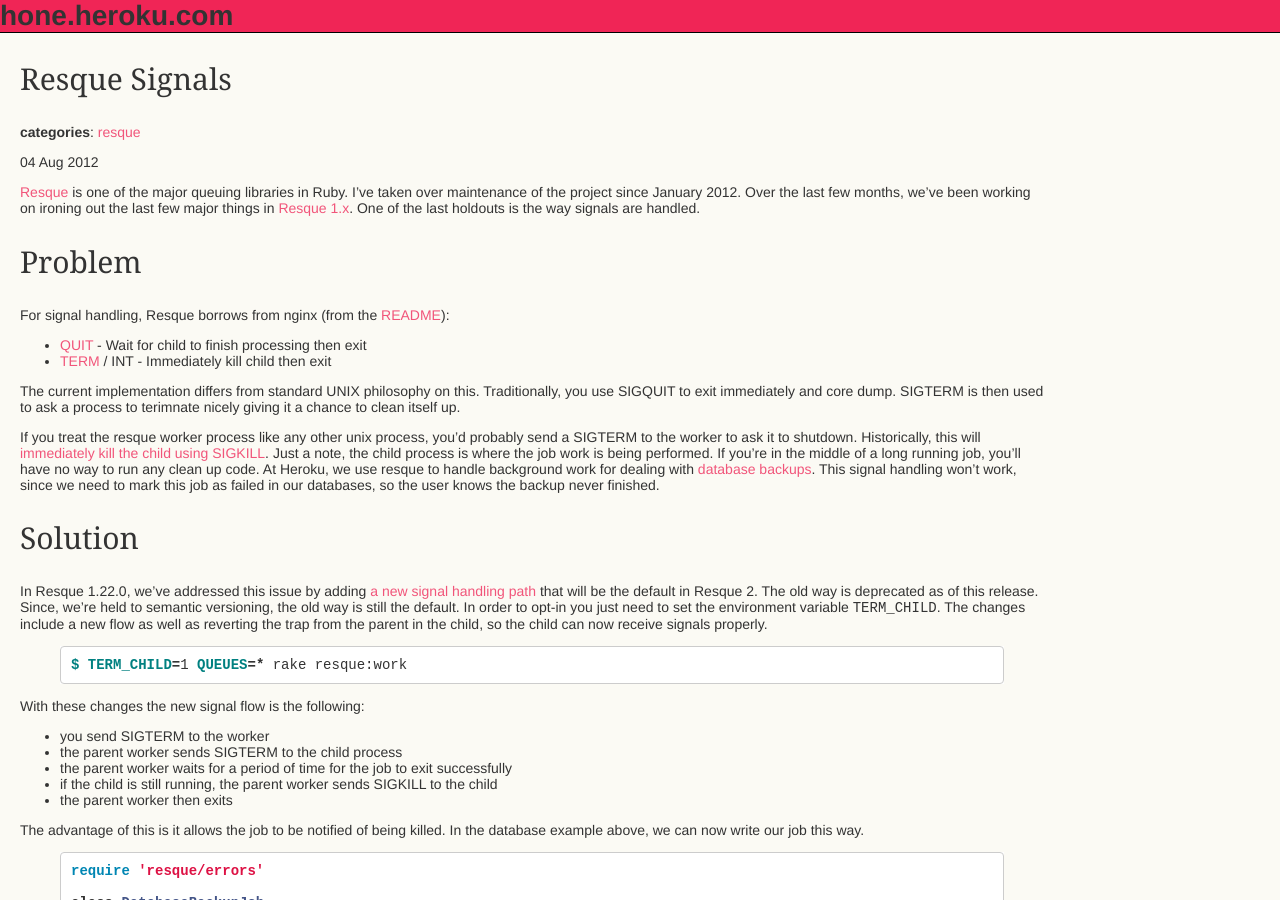
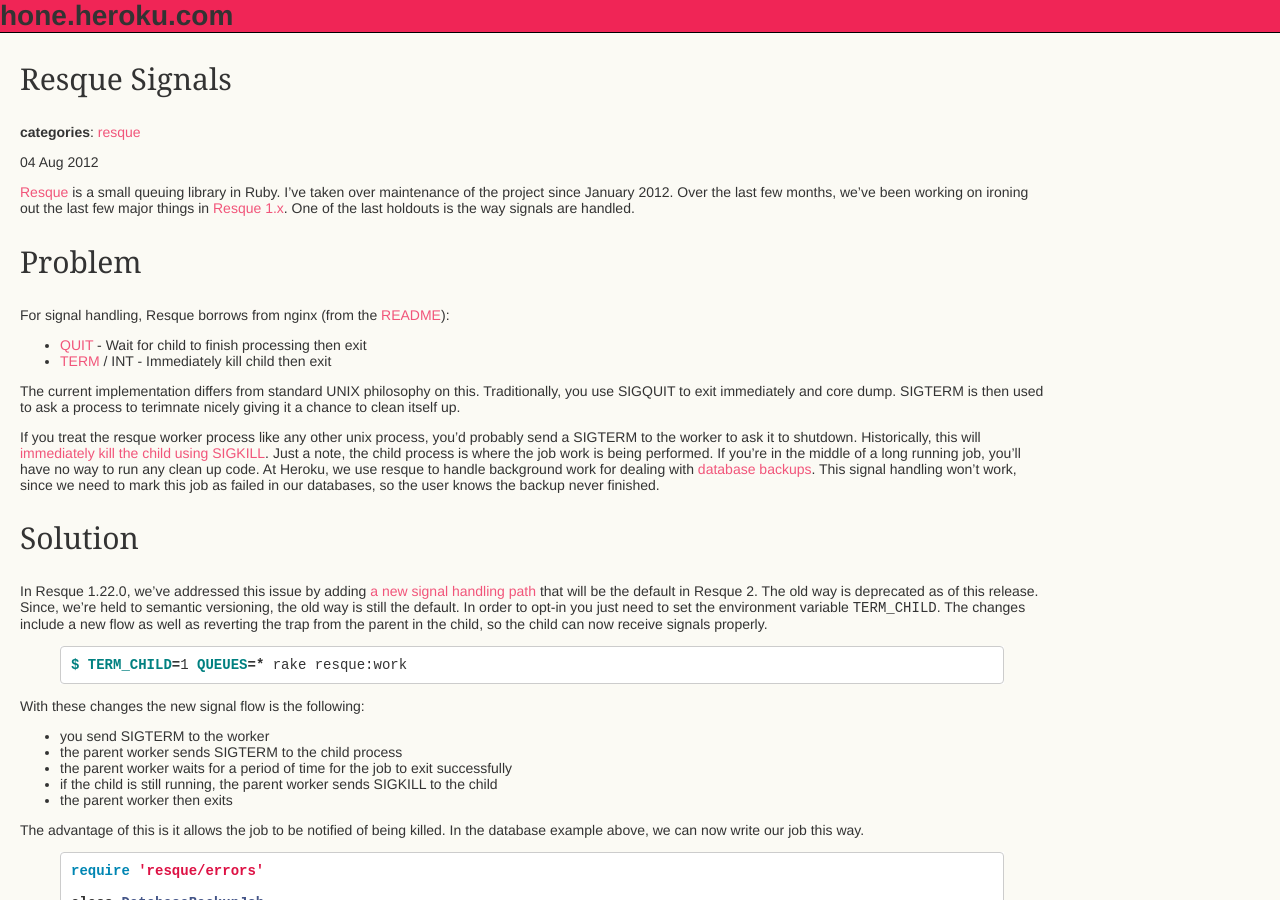
Before and after one commit to hone/wornpath, a Jekyll site: the page built from _posts/2012-08-04-resque-signals.md, in a window 1280 px wide and 900 px high. Built offline with Jekyll 4.4.1, drawn with Linux system fonts in a browser that asks for light colours; Markdown is read by kramdown in place of the engine named in the settings; comment, search, counter and statistics services are not loaded.

Commit message:
resque is a small queuing library for ruby

```diff
--- a/_posts/2012-08-04-resque-signals.md
+++ b/_posts/2012-08-04-resque-signals.md
@@ -3,7 +3,7 @@
 title: Resque Signals
 category: resque
 ---
-[Resque](http://github.com/defunkt/resque) is one of the major queuing libraries in Ruby. I've taken over maintenance of the project since January 2012. Over the last few months, we've been working on ironing out the last few major things in [Resque 1.x](http://github.com/defunkt/resque/tree/1-x-stable). One of the last holdouts is the way signals are handled.
+[Resque](http://github.com/defunkt/resque) is a small queuing library in Ruby. I've taken over maintenance of the project since January 2012. Over the last few months, we've been working on ironing out the last few major things in [Resque 1.x](http://github.com/defunkt/resque/tree/1-x-stable). One of the last holdouts is the way signals are handled.
 
 ## Problem
 
```
